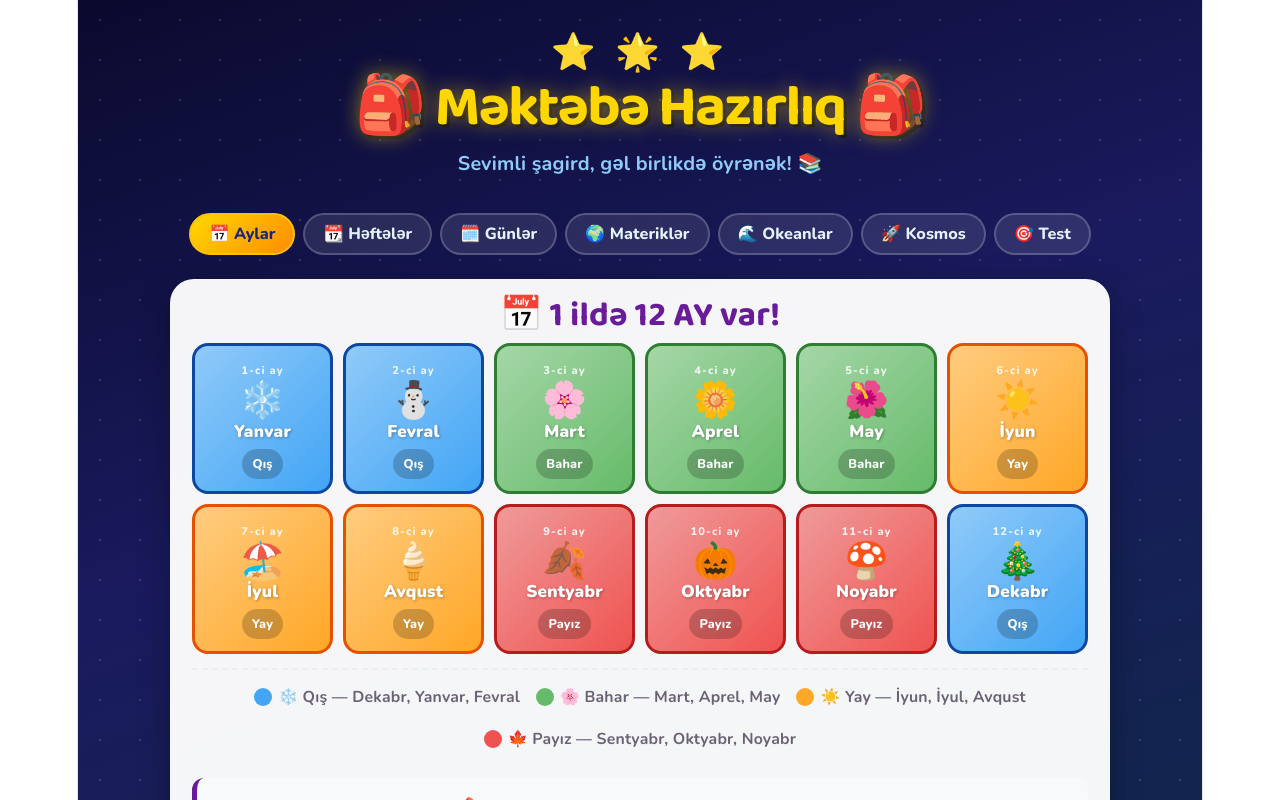
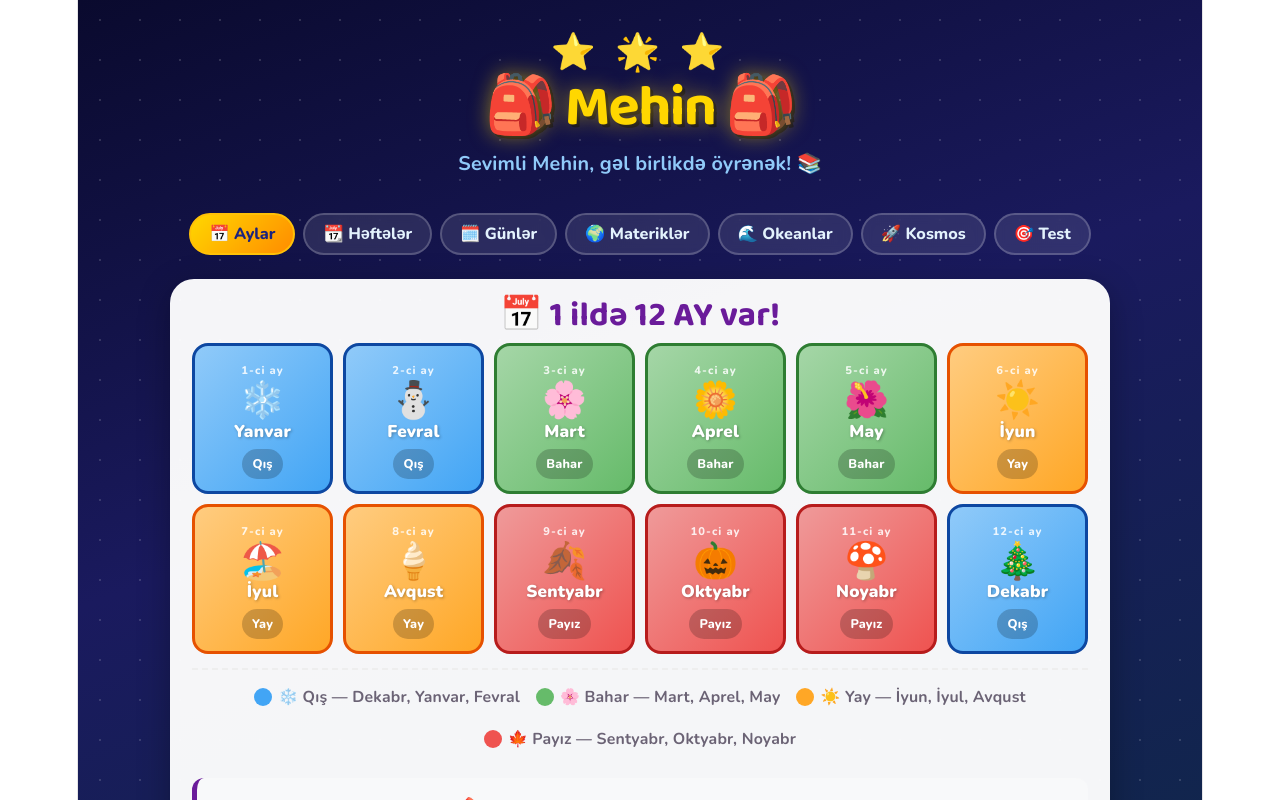
Before and after one commit to azar790/react-site, a React (Vite) app: page / in a window 1280 px wide. Shown: the top 800 px of the page. Built offline with nearby package versions, Linux system fonts and the light colour scheme.

Commit message:
Update header and subtitle for Mehin

```diff
--- a/src/App.jsx
+++ b/src/App.jsx
@@ -890,8 +890,8 @@ export default function App() {
       <div style={S.wrap}>
         <div style={S.header}>
           <div style={{fontSize:"2rem",letterSpacing:5,marginBottom:8}}>⭐ 🌟 ⭐</div>
-          <h1 style={S.h1}>🎒 Məktəbə Hazırlıq 🎒</h1>
-          <p style={S.subtitle}>Sevimli şagird, gəl birlikdə öyrənək! 📚</p>
+          <h1 style={S.h1}>🎒 Mehin 🎒</h1>
+          <p style={S.subtitle}>Sevimli Mehin, gəl birlikdə öyrənək! 📚</p>
         </div>
 
         <nav style={S.nav}>
```
